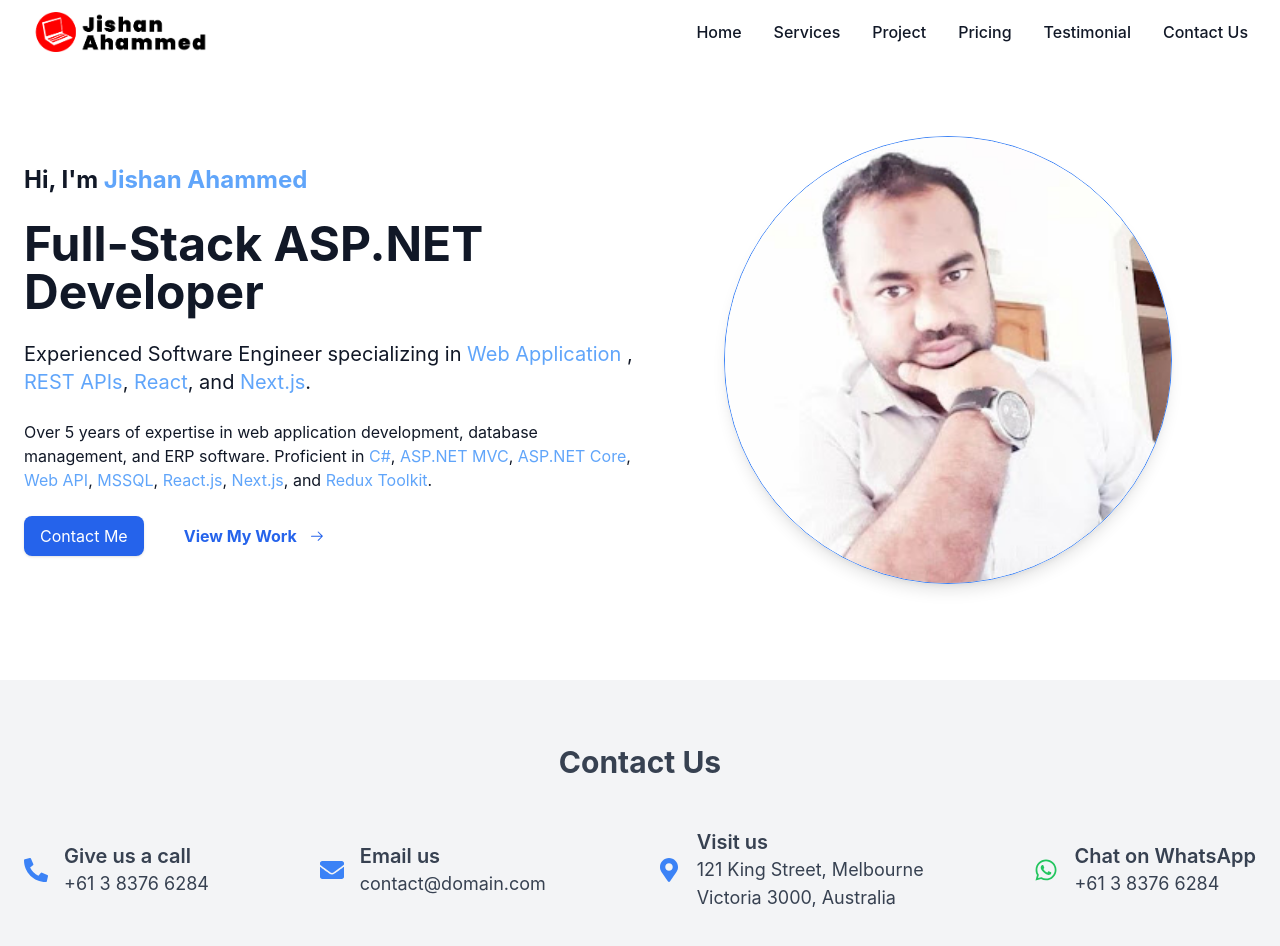
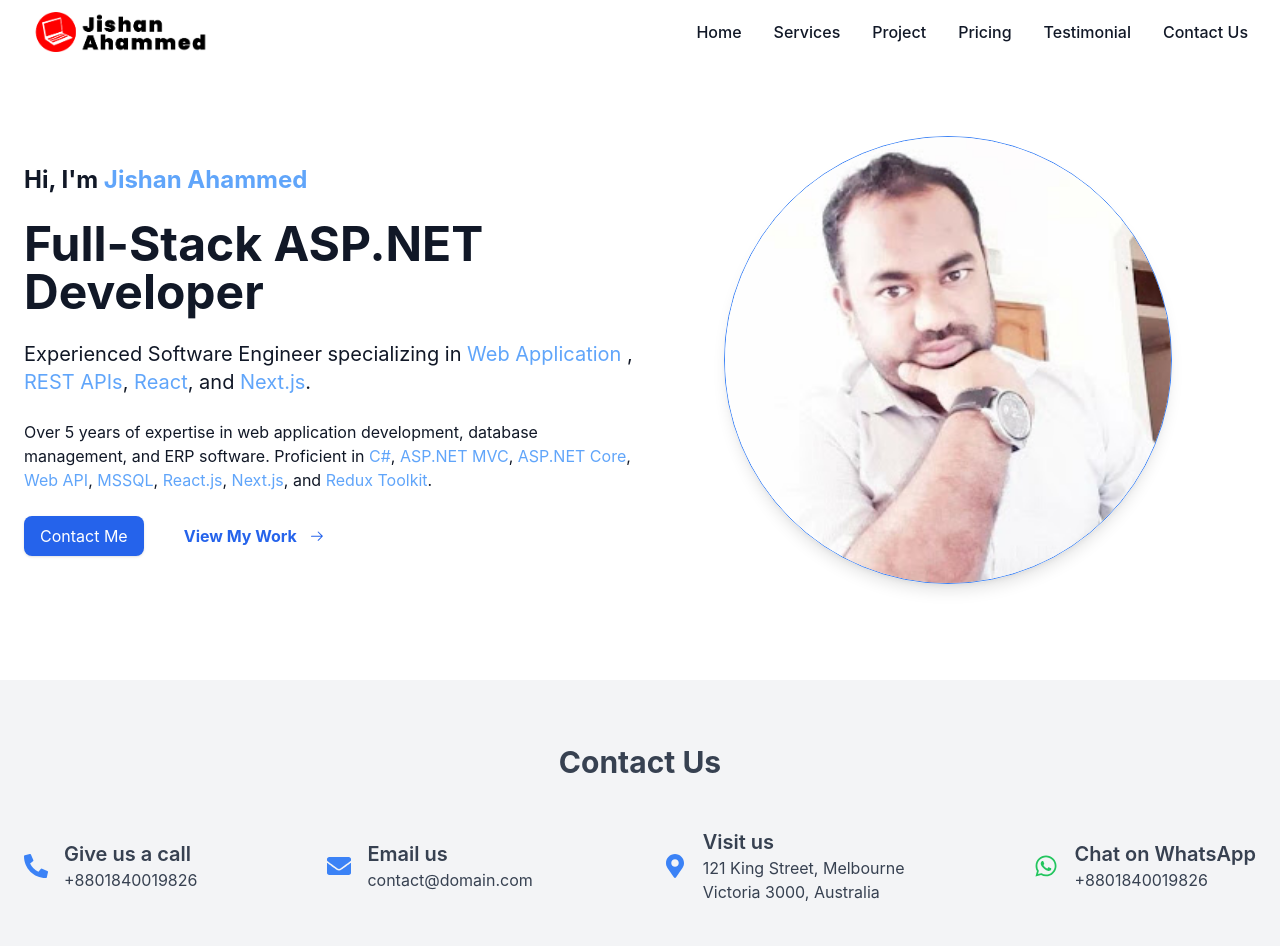
Before and after one commit to jishanahammed/portfolio, a React (Create React App) app: page / in a window 1280 px wide. Shown: the top 946 px of the page. Built offline with nearby package versions, Linux system fonts and the light colour scheme.

Commit message:
jjjjjjjjjj

```diff
--- a/package.json
+++ b/package.json
@@ -10,6 +10,7 @@
     "react-dom": "^18.3.1",
     "react-icons": "^5.3.0",
     "react-scripts": "5.0.1",
+    "react-scroll": "^1.9.0",
     "web-vitals": "^2.1.4"
   },
   "scripts": {
--- a/src/Layout/Navbar.js
+++ b/src/Layout/Navbar.js
@@ -1,6 +1,7 @@
 import React, { useState } from "react";
 import { FaBars, FaTimes } from "react-icons/fa";
 import logo from "../assets/jishan8.png";
+import { Link } from 'react-scroll';
 const Navbar = () => {
   const [isOpen, setIsOpen] = useState(false);
 
@@ -18,7 +19,12 @@ const Navbar = () => {
         <ul className="hidden md:flex space-x-8 font-medium">
           {["Home", "Services", "Project", "Pricing", "Testimonial", "Contact Us"].map((item, index) => (
             <li key={index} className="hover:text-blue-400 cursor-pointer">
-              <a href={`#${item.toLowerCase().replace(/\s+/g, '-')}`}>{item}</a>
+              <Link
+              to={`#${item.toLowerCase().replace(/\s+/g, '-')}`}
+              smooth={true}
+              duration={500}
+              className="cursor-pointer hover:text-blue-500"
+               >{item}</Link>
             </li>
           ))}
         </ul>
--- a/src/components/ContactUs.js
+++ b/src/components/ContactUs.js
@@ -12,7 +12,7 @@ const Contact = () => {
             <FaPhoneAlt className="text-blue-500" size={24} />
             <div>
               <h3 className="text-xl font-semibold">Give us a call</h3>
-              <p className="text-lg">+61 3 8376 6284</p>
+              <p className="text-md">+8801840019826</p>
             </div>
           </div>
 
@@ -21,7 +21,7 @@ const Contact = () => {
             <FaEnvelope className="text-blue-500" size={24} />
             <div>
               <h3 className="text-xl font-semibold">Email us</h3>
-              <p className="text-lg">contact@domain.com</p>
+              <p className="text-md">contact@domain.com</p>
             </div>
           </div>
 
@@ -30,7 +30,7 @@ const Contact = () => {
             <FaMapMarkerAlt className="text-blue-500" size={24} />
             <div>
               <h3 className="text-xl font-semibold">Visit us</h3>
-              <p className="text-lg">
+              <p className="text-md">
                 121 King Street, Melbourne<br />
                 Victoria 3000, Australia
               </p>
@@ -46,9 +46,9 @@ const Contact = () => {
                 href="https://wa.me/61383766284"
                 target="_blank"
                 rel="noopener noreferrer"
-                className="text-lg hover:text-green-400"
+                className="text-md hover:text-green-400"
               >
-                +61 3 8376 6284
+               +8801840019826
               </a>
             </div>
           </div>
--- a/src/components/Hero.js
+++ b/src/components/Hero.js
@@ -5,7 +5,7 @@ import profileImage from '../assets/heroImage.jpg';
 
 const Hero = () => {
   return (
-    <section className=" text-gray-900 py-16 md:py-24">
+    <section className=" text-gray-900 py-16 md:py-24" id="Home">
       <div className="max-w-7xl mx-auto px-6 flex flex-col md:flex-row items-center justify-between">
         {/* Left Side: Introduction */}
         <div className="flex flex-col items-start space-y-6 md:w-1/2">
```
Also changed, not shown: 1 other file (tests, documents, lock files or other folders).
